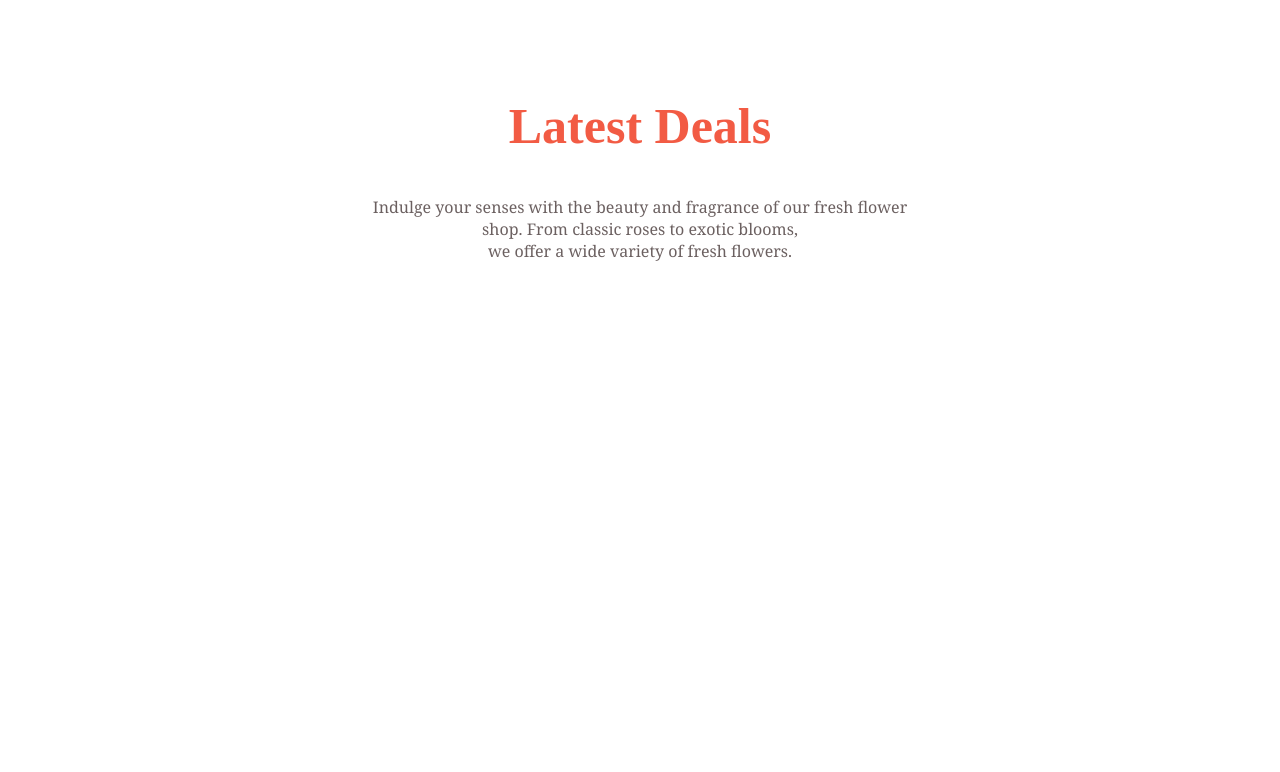
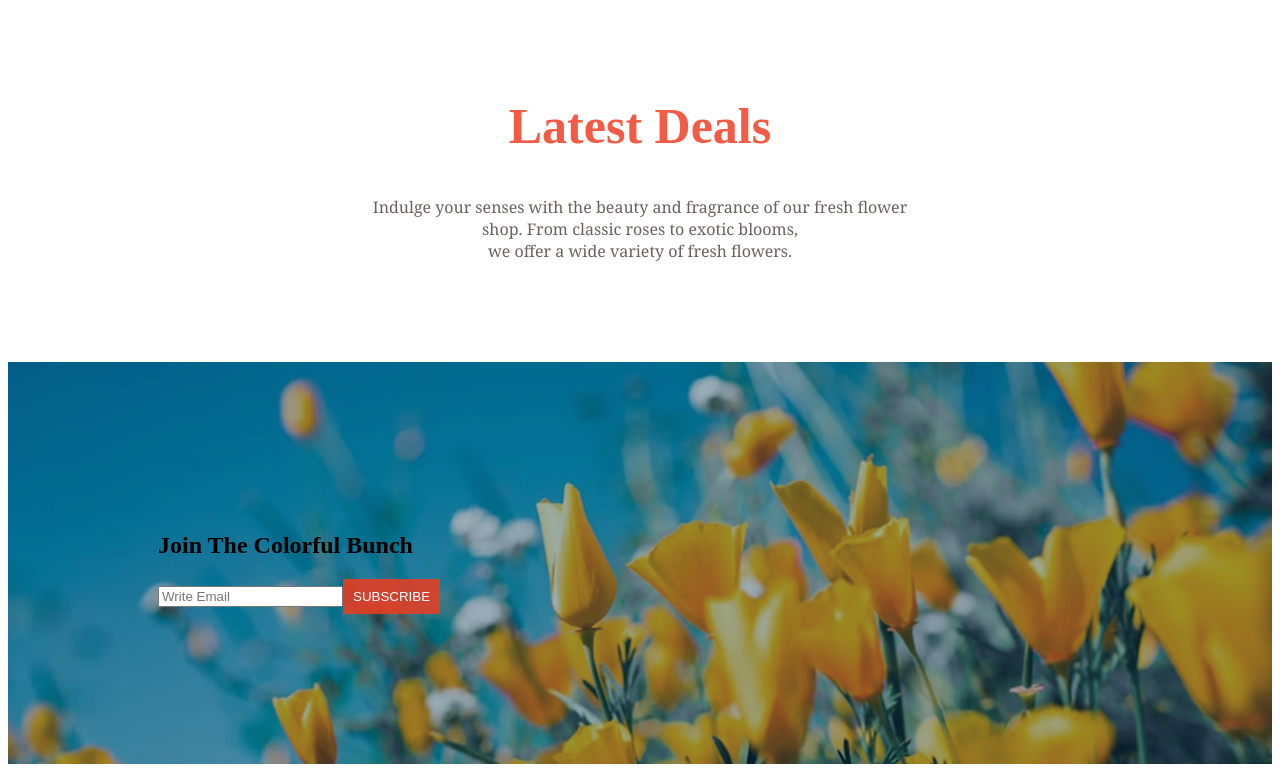
Before and after one commit to Susmie/Assignment-2, a plain HTML site: page index.html in a window 1280 px wide. Shown: the part 2209-2981 px from the top of the page. Before the commit the page ends 2571 px from the top, so only its background shows below. Drawn offline with Linux system fonts and the light colour scheme.

Commit message:
added an index.html file

```diff
--- a/index.html
+++ b/index.html
@@ -111,6 +111,13 @@
                 <p class="deals-desc">Indulge your senses with the beauty and fragrance of our fresh flower<br>shop. From classic roses to exotic blooms,<br>we offer a wide variety of fresh flowers.</p>
             </div>
         </section>
+
+        <section class="join">
+            <div class="joinbar">
+            <h1 class="join-caption">Join The Colorful Bunch</h1>
+            <div class="joining"><input type="email" name="" id="" placeholder="Write Email"><input class="btn-sec" type="submit" value="SUBSCRIBE"></div>
+            </div>
+        </section>
     </main>
 </body>
 </html>
--- a/styles/assignment.css
+++ b/styles/assignment.css
@@ -177,3 +177,19 @@ padding-right: 200px;
     font-family: Georgia, 'Times New Roman', Times, serif;
     font-weight: 100;
 }
+
+
+/* join section styles */
+
+
+.join{
+    background-image: url(../assets/last.png);
+    background-size: cover;
+    padding: 150px;
+}
+.btn-sec{
+    background-color: #f03b1fd5;
+    color: white;
+    border: none;
+    padding: 10px;
+}
```
